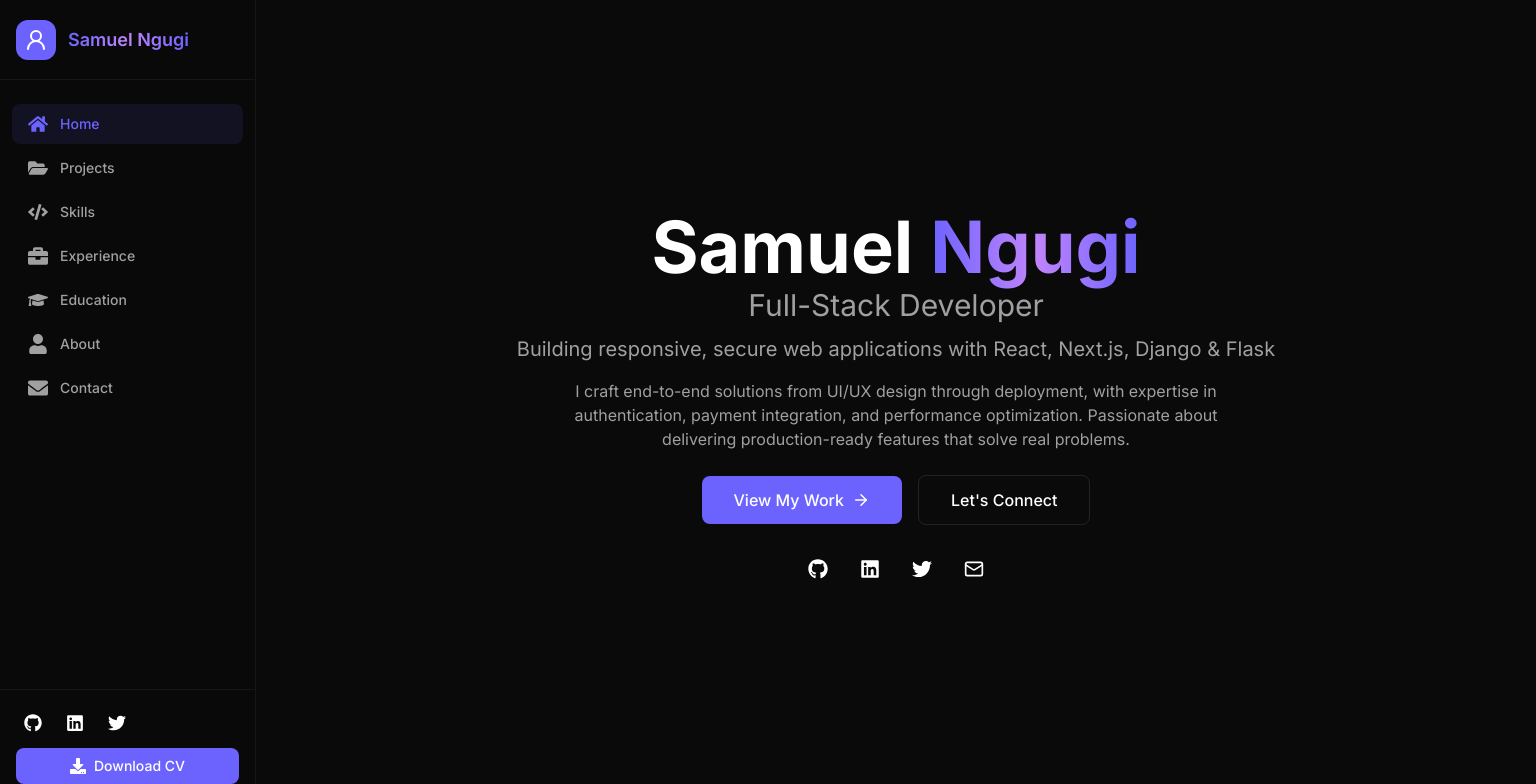
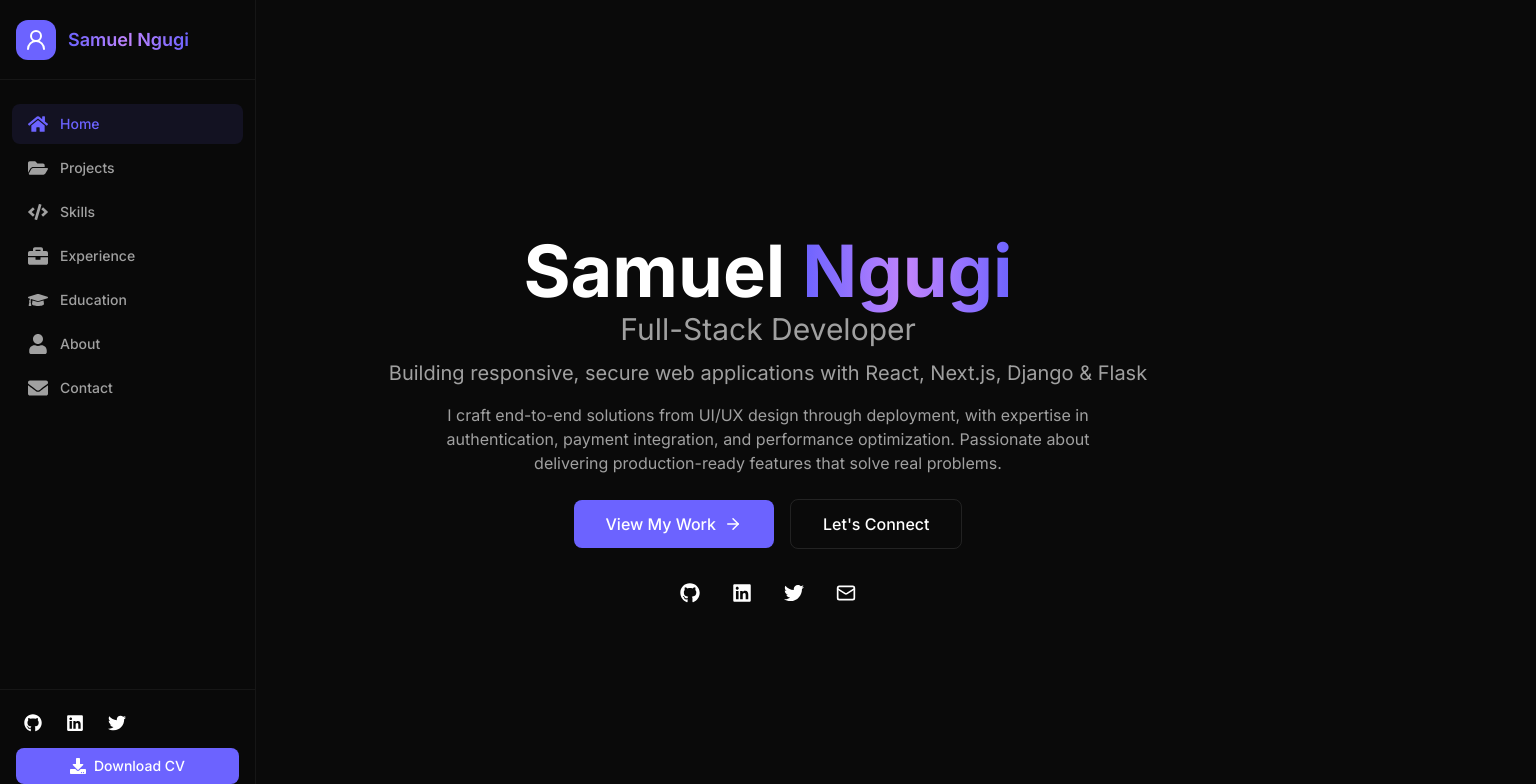
Before and after one commit to ngugilovesyou/Portfolio, a React (Vite) app in the folder client/: page / in a window 1280 px wide. Shown: the top 784 px of the page, 1536 px wide, since content can reach past the window. Built offline with nearby package versions, Linux system fonts and the light colour scheme.

Commit message:
updated files

```diff
--- a/client/src/components/common/feed/layout/Layout.jsx
+++ b/client/src/components/common/feed/layout/Layout.jsx
@@ -5,10 +5,12 @@ import Sidebar from '../../Sidebar'
 
 const Layout = () => {
   return (
-   <div className="min-h-screen bg-primary">
+    <div className="min-h-screen bg-primary relative">
       <Sidebar />
-      <main className="lg:ml-64 min-h-screen w-full">
-        <Outlet />
+      <main className="lg:pl-64 min-h-screen w-full transition-all duration-300">
+        <div className="max-w-7xl mx-auto px-4 sm:px-6 lg:px-8 py-6">
+          <Outlet />
+        </div>
       </main>
       <MobileNav />
     </div>
--- a/client/src/components/pages/Projects.jsx
+++ b/client/src/components/pages/Projects.jsx
@@ -1,8 +1,11 @@
 import React, { useEffect, useRef } from 'react'
 import { projects } from '../data/projects'
 import gsap from 'gsap'
+import { ScrollTrigger } from 'gsap/ScrollTrigger'
 import ProjectCard from '../common/ProjectCard'
 import HelmetMeta from '../SEO/HelmetMeta'
+
+gsap.registerPlugin(ScrollTrigger)
 
 const Projects = () => {
   const containerRef = useRef(null)
@@ -18,8 +21,14 @@ const Projects = () => {
       })
     }, containerRef)
 
-    return () => ctx.revert()
+    ScrollTrigger.refresh()
+
+    return () => {
+      ctx.revert()
+      ScrollTrigger.getAll().forEach(trigger => trigger.kill())
+    }
   }, [])
+
   const projectNames = projects.map(p => p.title).join(', ')
 
   return (
@@ -34,12 +43,12 @@ const Projects = () => {
         modifiedTime="2026-07-20"
       />
       <div ref={containerRef} className="min-h-screen">
-      {/* Responsive Header */}
+        {/* Responsive Header - Full width on mobile, offset for sidebar on desktop */}
         <div
           ref={headerRef}
           className="
             fixed top-0 right-0 z-20
-    left-20
+            left-0
             lg:left-64
             px-4 sm:px-6
             py-3 sm:py-4
@@ -53,7 +62,7 @@ const Projects = () => {
           </p>
         </div>
 
-      {/* Project Feed */}
+        {/* Project Feed - Adjusted padding for header and bottom nav */}
         <div className="feed-container pt-14 sm:pt-16 pb-20 lg:pb-0">
           {projects.map((project, index) => (
             <ProjectCard
@@ -65,7 +74,6 @@ const Projects = () => {
         </div>
       </div>
     </>
-
   )
 }
 
```
Lines whose indentation alone changed are shown as unchanged.
